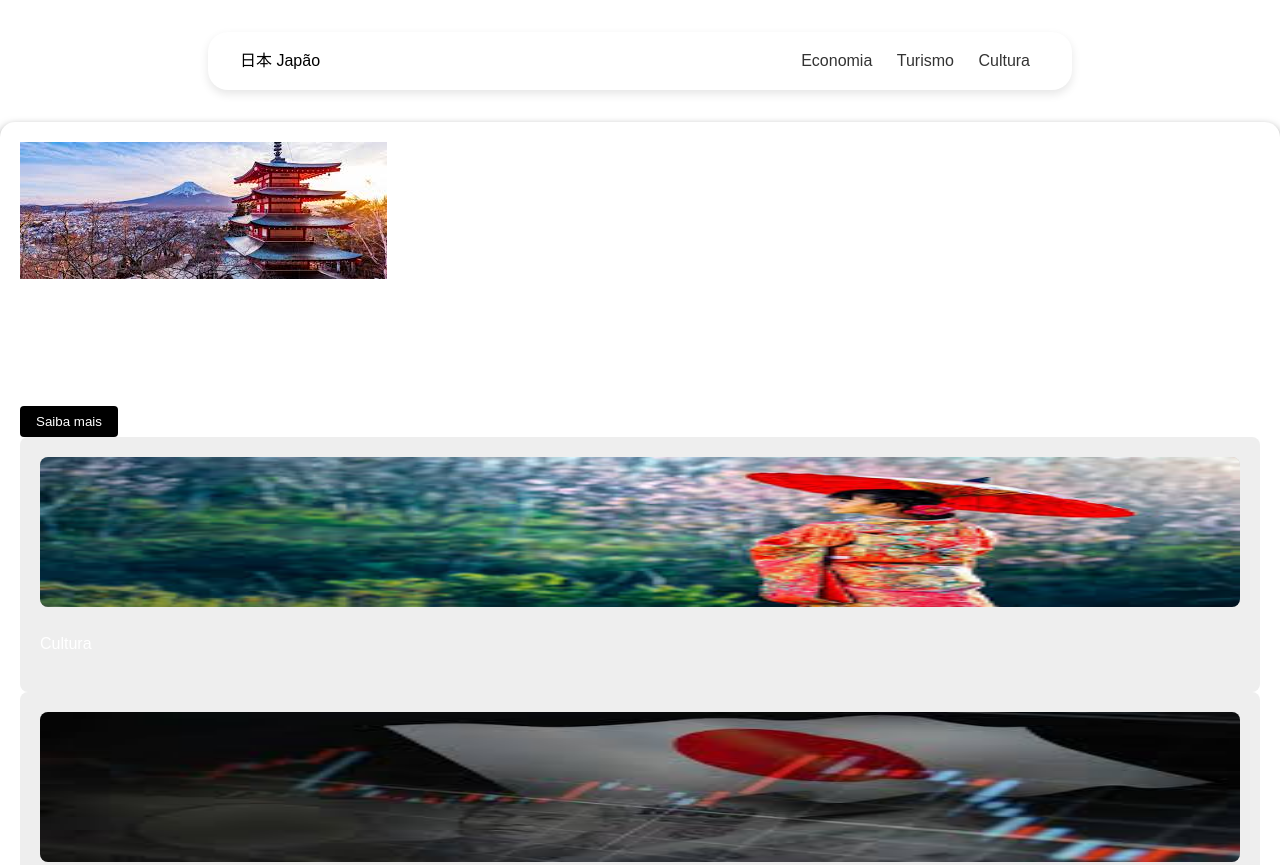
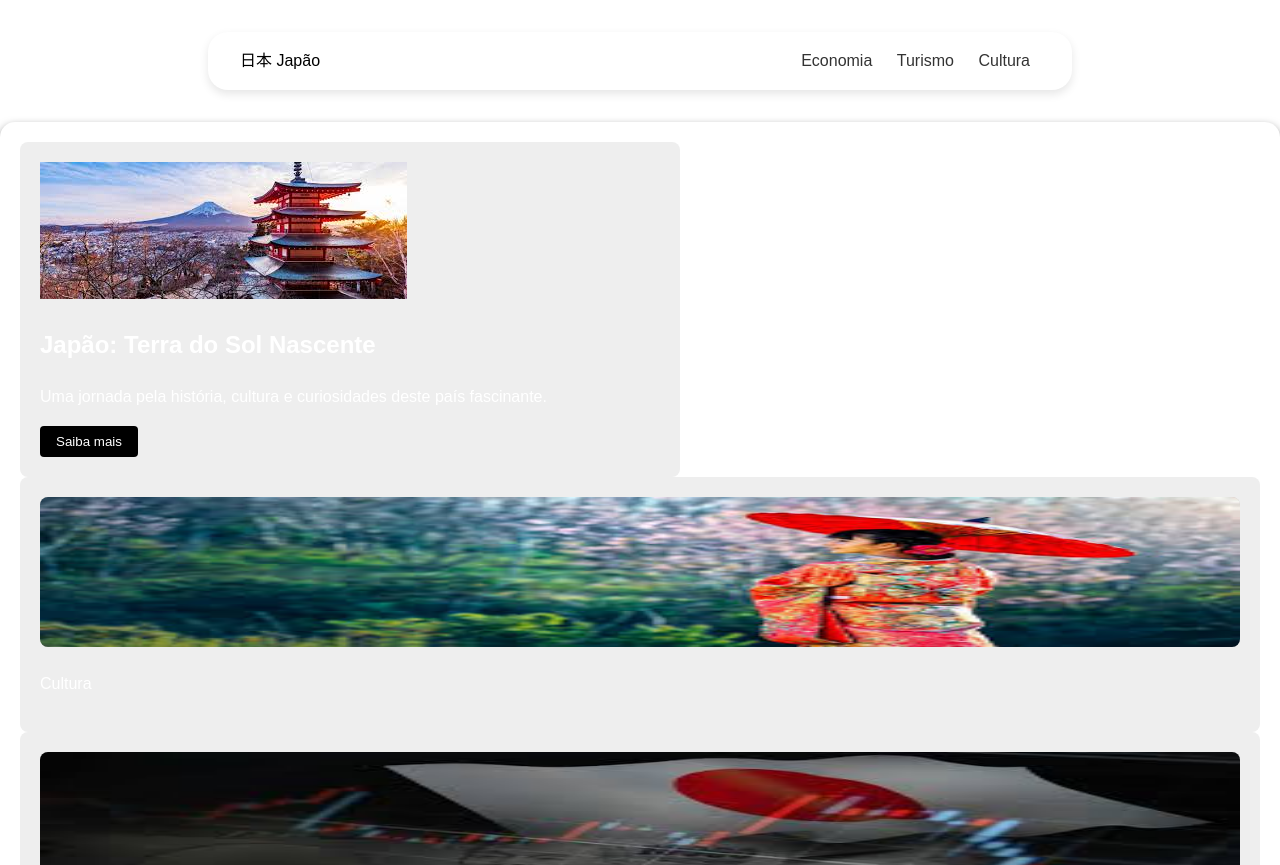
Before and after one commit to gabrielfkm/A, a plain HTML site: page index.html in a window 1280 px wide. Shown: the top 865 px of the page. Drawn offline with Linux system fonts and the light colour scheme.

Commit message:
Update style.css

```diff
--- a/style.css
+++ b/style.css
@@ -71,7 +71,13 @@ h2 {
     gap: 20px;
 }
 
-
+.card_intro {
+    background: #eee;
+    padding: 20px;
+    border-radius: 8px;
+    color: black;
+    width: 50%;
+}
 .card, .story, .highlight, .card_sup, .cards_inf {
     background: #eee;
     padding: 20px;
```
